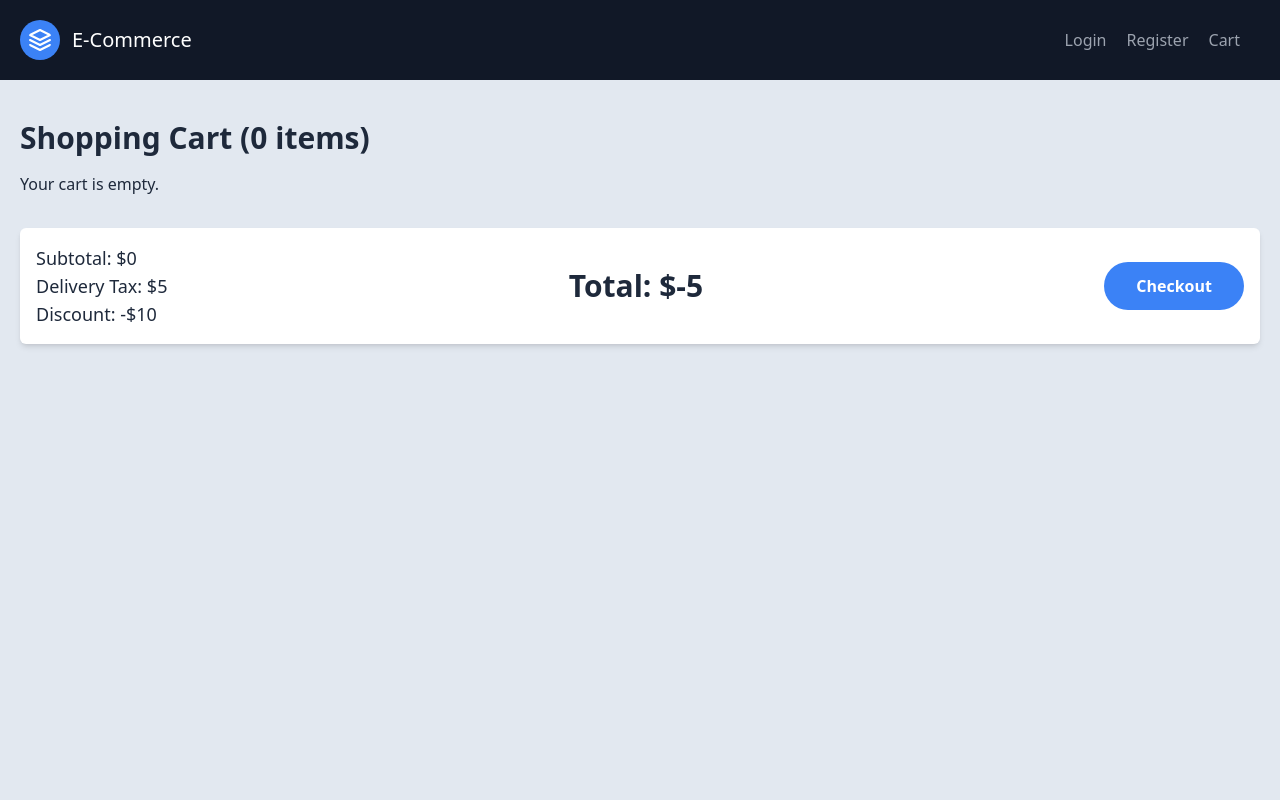
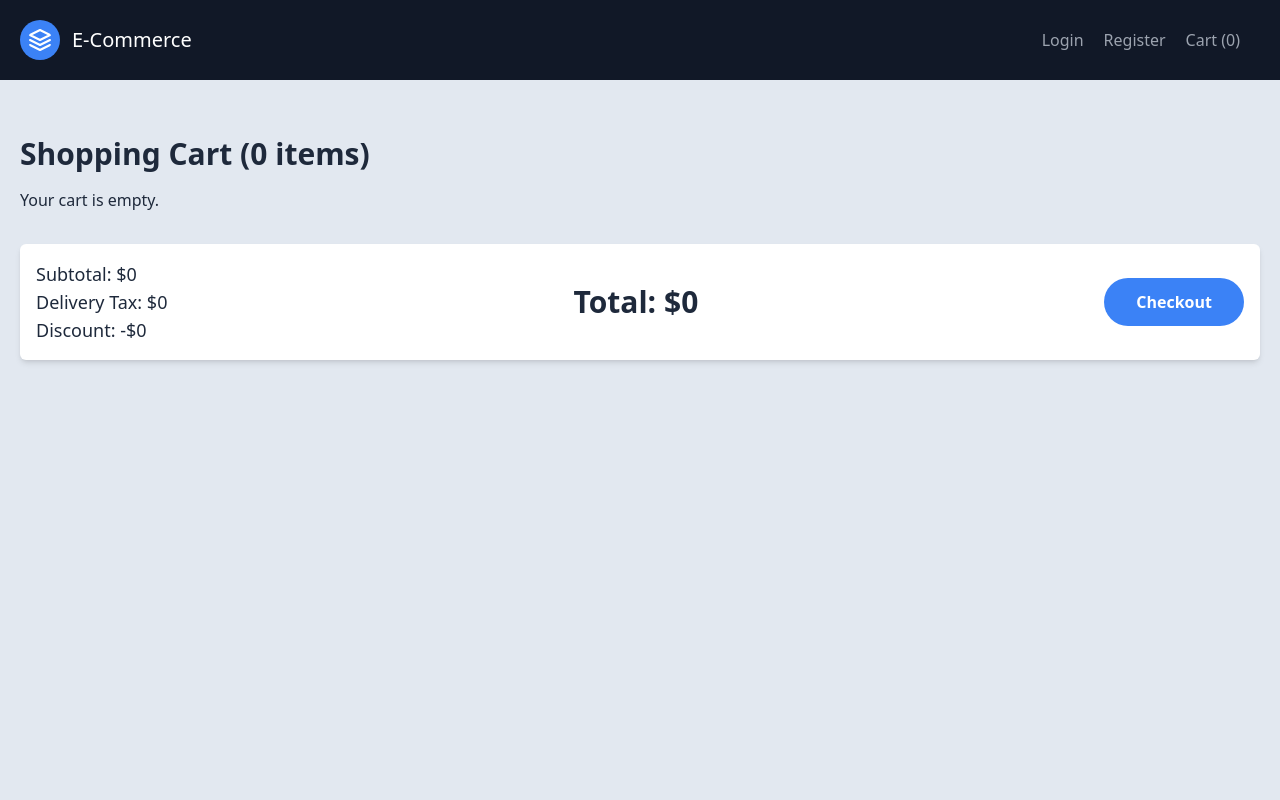
Before and after one commit to MD-Shahzaib/Ecommerce-App, a React (Create React App) app: page /cart in a window 1280 px wide. Shown: the top 800 px of the page. Built offline with nearby package versions, Linux system fonts and the light colour scheme.

Commit message:
clean up and update cart Context.

```diff
--- a/src/components/Navbar.js
+++ b/src/components/Navbar.js
@@ -1,7 +1,10 @@
-import React from 'react'
+import React, { useContext } from 'react'
 import { Link } from 'react-router-dom';
+import { CartContext } from '../context/CartContext';
 
 const Navbar = () => {
+    const { cartItems } = useContext(CartContext);
+
     return (
         <header className="text-gray-400 bg-gray-900 body-font">
             <div className="container mx-auto flex flex-wrap p-5 flex-col md:flex-row items-center">
@@ -9,7 +12,7 @@ const Navbar = () => {
                 <nav className="md:ml-auto flex flex-wrap items-center text-base justify-center">
                     <Link to="/login" className="mr-5 hover:text-white">Login</Link>
                     <Link to="/register" className="mr-5 hover:text-white">Register</Link>
-                    <Link to="/cart" className="mr-5 hover:text-white">Cart</Link>
+                    <Link to="/cart" className="mr-5 hover:text-white">Cart ({cartItems.length})</Link>
                 </nav>
             </div>
         </header>
--- a/src/context/CartContext.js
+++ b/src/context/CartContext.js
@@ -1,36 +1,52 @@
-// CartContext
 import React, { createContext, useEffect, useState } from 'react';
 
 export const CartContext = createContext();
 
 export const CartProvider = ({ children }) => {
+
     const [cartItems, setCartItems] = useState([]);
 
+    // Check if cart data exists in local storage.
     useEffect(() => {
-        // Check if cart data exists in local storage
         const cartData = localStorage.getItem('cart');
         if (cartData) {
             setCartItems(JSON.parse(cartData));
         }
     }, []);
 
+    // Save cart data to local storage when it changes.
     useEffect(() => {
-        // Save cart data to local storage when it changes
         localStorage.setItem('cart', JSON.stringify(cartItems));
     }, [cartItems]);
 
+
+
+
+
+
+
+
+
     const addToCart = (item) => {
+        // (1)
         // setCartItems([...cartItems, item]);
 
+
+        // (2)
+        // // Calculate the total price based on the original product price and the selected quantity
+        // const totalPrice = item.price * quantity;
+        // // Add the product to the cart with the selected quantity and total price
+        // const item = { ...product, quantity, totalPrice };
+        // addToCart(item);
+
+
+        // (3)
         // Check if the item is already in the cart
-        const itemInCart = cartItems.find((cartItem) => cartItem.id === item.id);
-
-        console.log(itemInCart);
-
+        const itemInCart = cartItems.find((cartItem) => cartItem._id === item._id);
         if (itemInCart) {
             // If the item is already in the cart, update the quantity.
             const updatedCart = cartItems.map((cartItem) =>
-                cartItem.id === item.id ? { ...cartItem, quantity: cartItem.quantity + 1 } : cartItem
+                cartItem._id === item._id ? { ...cartItem, quantity: cartItem.quantity + 1 } : cartItem
             );
             setCartItems(updatedCart);
         } else {
@@ -38,23 +54,72 @@ export const CartProvider = ({ children }) => {
             const newItem = { ...item, quantity: 1 };
             setCartItems([...cartItems, newItem]);
         }
+
+
+        // (4)
+        // const itemInCartIndex = cartItems.findIndex((cartItem) => cartItem._id === item._id);
+        // if (itemInCartIndex !== -1) {
+        //     // If the item is already in the cart, update the quantity and total price.
+        //     const updatedCart = [...cartItems];
+        //     const updatedItem = {
+        //         ...updatedCart[itemInCartIndex],
+        //         quantity: updatedCart[itemInCartIndex].quantity + 1,
+        //         totalPrice: (updatedCart[itemInCartIndex].quantity + 1) * item.price,
+        //     };
+        //     updatedCart[itemInCartIndex] = updatedItem;
+        //     setCartItems(updatedCart);
+        // } else {
+        //     // If the item is not in the cart, add it with quantity 1 and calculate the total price.
+        //     const newItem = {
+        //         ...item,
+        //         quantity: 1,
+        //         totalPrice: item.price,
+        //     };
+        //     setCartItems([...cartItems, newItem]);
+        // }
     };
+
+
+
+
+
+
+
+
+
+
 
     const removeFromCart = (itemId) => {
         const updatedCart = cartItems.filter((item) => item._id !== itemId);
         setCartItems(updatedCart);
-        // alert("removeFromCart")
-        console.log(cartItems)
-        console.log(itemId)
-        console.log(updatedCart)
     };
 
     const clearCart = () => {
         setCartItems([]);
     };
 
+    const incrementQuantity = (itemId) => {
+        const updatedCart = cartItems.map((item) => {
+            if (item._id === itemId) {
+                return { ...item, quantity: item.quantity + 1 };
+            }
+            return item;
+        });
+        setCartItems(updatedCart);
+    };
+
+    const decrementQuantity = (itemId) => {
+        const updatedCart = cartItems.map((item) => {
+            if (item._id === itemId && item.quantity > 1) {
+                return { ...item, quantity: item.quantity - 1 };
+            }
+            return item;
+        });
+        setCartItems(updatedCart);
+    };
+
     return (
-        <CartContext.Provider value={{ cartItems, addToCart, removeFromCart, clearCart }}>
+        <CartContext.Provider value={{ cartItems, addToCart, removeFromCart, clearCart, incrementQuantity, decrementQuantity }}>
             {children}
         </CartContext.Provider>
     );
--- a/src/screens/ProductListing.js
+++ b/src/screens/ProductListing.js
@@ -4,9 +4,9 @@ import { CartContext } from '../context/CartContext';
 
 function ProductListing() {
 
-    // const [cartItems, setCartItems] = useState([]);
     const { addToCart } = useContext(CartContext);
     const [products, setProducts] = useState([]);
+
     useEffect(() => {
         fetchProducts();
     }, []);
@@ -20,28 +20,6 @@ function ProductListing() {
             console.error('Error fetching products:', error);
         }
     };
-
-    /* const addToCart = (item) => {
-        console.log("product -----> ", item);
-        // Check if the item is already in the cart
-        const itemInCart = cartItems.find((cartItem) => cartItem.id === item.id);
-
-        if (itemInCart) {
-            // If the item is already in the cart, update the quantity.
-            const updatedCart = cartItems.map((cartItem) =>
-                cartItem.id === item.id ? { ...cartItem, quantity: cartItem.quantity + 1 } : cartItem
-            );
-            setCartItems(updatedCart);
-        } else {
-            // If the item is not in the cart, add it with quantity 1.
-            const newItem = { ...item, quantity: 1 };
-            setCartItems([...cartItems, newItem]);
-        }
-    } */
-
-    const handleAddToCart = (product) => {
-        addToCart(product)
-    }
 
     return (
         <>
@@ -58,7 +36,7 @@ function ProductListing() {
                                         <h2 className="tracking-widest text-xs title-font font-medium text-gray-400 mb-1">BRAND : {product.brand}</h2>
                                         <p className="leading-relaxed mb-3">{product.description}</p>
                                         <div className="flex items-center flex-wrap ">
-                                            <button className="bg-blue-500 hover:bg-blue-600 text-white px-4 py-2 rounded" onClick={() => { handleAddToCart(product) }}>Add to Cart</button>
+                                            <button className="bg-blue-500 hover:bg-blue-600 text-white px-4 py-2 rounded" onClick={() => { addToCart(product) }}>Add to Cart</button>
                                             <span className="text-gray-400 items-center lg:ml-auto md:ml-0 ml-auto leading-none text-sm">${product.price}</span>
                                         </div>
                                     </div>
--- a/src/screens/ShopCart.js
+++ b/src/screens/ShopCart.js
@@ -4,45 +4,19 @@ import { CartContext } from '../context/CartContext';
 
 const ShopCart = () => {
 
-    const { cartItems, removeFromCart, clearCart } = useContext(CartContext);
-
-    /* const cartItems = [
-        {
-            id: 1,
-            image: 'https://dummyimage.com/200x150',
-            title: 'Product 1',
-            category: 'Category 1',
-            price: 10,
-            quantity: 2,
-        },
-        {
-            id: 2,
-            image: 'https://dummyimage.com/200x150',
-            title: 'Product 2',
-            category: 'Category 2',
-            price: 15,
-            quantity: 1,
-        },
-        {
-            id: 3,
-            image: 'https://dummyimage.com/200x150',
-            title: 'Product 3',
-            category: 'Category 1',
-            price: 20,
-            quantity: 3,
-        },
-    ]; */
-
+    const { cartItems, clearCart, removeFromCart, incrementQuantity, decrementQuantity } = useContext(CartContext);
     const cartTotal = cartItems.reduce((total, item) => total + item.price, 0);
-    const deliveryTax = 5;
-    const discount = 10;
+    const deliveryTax = 0;
+    const discount = 0;
     const subtotal = cartTotal + deliveryTax - discount;
 
     return (
         <div className="min-h-screen bg-slate-200 text-slate-800">
             <div className="container mx-auto px-5 py-10">
-                <h1 className="text-3xl font-bold mb-4">Shopping Cart ({cartItems.length} items)</h1>
-                {/* <button onClick={clearCart} className='bg-blue-500 hover:bg-blue-600 text-white px-4 py-2 rounded' >Clear Cart</button> */}
+                <div className="flex justify-between items-center mb-4 flex-wrap">
+                    <h1 className="text-3xl font-bold mt-4">Shopping Cart ({cartItems.length} items)</h1>
+                    {cartItems.length !== 0 && <button onClick={clearCart} className='bg-blue-500 hover:bg-blue-600 text-white px-4 py-2 rounded mt-4' >Clear All</button>}
+                </div>
 
                 {cartItems.length === 0 ? (
                     <p>Your cart is empty.</p>
@@ -59,13 +33,9 @@ const ShopCart = () => {
                                 </div>
                                 <div className="flex items-center justify-between mt-4">
                                     <div className="flex items-center">
-                                        <button className="bg-blue-500 text-white rounded-l px-3 py-2 focus:outline-none">
-                                            -
-                                        </button>
+                                        <button className="bg-blue-500 text-white rounded-l px-3 py-2 focus:outline-none" onClick={() => decrementQuantity(item._id)}>-</button>
                                         <span className="px-3">{item.quantity}</span>
-                                        <button className="bg-blue-500 text-white rounded-r px-3 py-2 focus:outline-none">
-                                            +
-                                        </button>
+                                        <button className="bg-blue-500 text-white rounded-r px-3 py-2 focus:outline-none" onClick={() => incrementQuantity(item._id)}>+</button>
                                     </div>
                                     <button className="text-red-500 focus:outline-none" onClick={() => { removeFromCart(item._id) }}>Remove</button>
                                 </div>
@@ -73,36 +43,6 @@ const ShopCart = () => {
                                     <p className="text-lg">Price: ${item.price}</p>
                                 </div>
                             </div>
-
-                            // <div class="p-4 md:w-1/3">
-                            //     <div class="h-full border-2 border-gray-200 border-opacity-60 rounded-lg overflow-hidden">
-                            //         <img class="lg:h-48 md:h-36 w-full object-cover object-center" src="https://dummyimage.com/720x400" alt="blog" />
-                            //         <div class="p-6">
-                            //             <h2 class="tracking-widest text-xs title-font font-medium text-gray-400 mb-1">CATEGORY</h2>
-                            //             <h1 class="title-font text-lg font-medium text-gray-900 mb-3">The Catalyzer</h1>
-                            //             <p class="leading-relaxed mb-3">Photo booth fam kinfolk cold-pressed sriracha leggings jianbing microdosing tousled waistcoat.</p>
-                            //             <div class="flex items-center flex-wrap ">
-                            //                 <a class="text-indigo-500 inline-flex items-center md:mb-2 lg:mb-0">Learn More
-                            //                     <svg class="w-4 h-4 ml-2" viewBox="0 0 24 24" stroke="currentColor" stroke-width="2" fill="none" stroke-linecap="round" stroke-linejoin="round">
-                            //                         <path d="M5 12h14"></path>
-                            //                         <path d="M12 5l7 7-7 7"></path>
-                            //                     </svg>
-                            //                 </a>
-                            //                 <span class="text-gray-400 mr-3 inline-flex items-center lg:ml-auto md:ml-0 ml-auto leading-none text-sm pr-3 py-1 border-r-2 border-gray-200">
-                            //                     <svg class="w-4 h-4 mr-1" stroke="currentColor" stroke-width="2" fill="none" stroke-linecap="round" stroke-linejoin="round" viewBox="0 0 24 24">
-                            //                         <path d="M1 12s4-8 11-8 11 8 11 8-4 8-11 8-11-8-11-8z"></path>
-                            //                         <circle cx="12" cy="12" r="3"></circle>
-                            //                     </svg>1.2K
-                            //                 </span>
-                            //                 <span class="text-gray-400 inline-flex items-center leading-none text-sm">
-                            //                     <svg class="w-4 h-4 mr-1" stroke="currentColor" stroke-width="2" fill="none" stroke-linecap="round" stroke-linejoin="round" viewBox="0 0 24 24">
-                            //                         <path d="M21 11.5a8.38 8.38 0 01-.9 3.8 8.5 8.5 0 01-7.6 4.7 8.38 8.38 0 01-3.8-.9L3 21l1.9-5.7a8.38 8.38 0 01-.9-3.8 8.5 8.5 0 014.7-7.6 8.38 8.38 0 013.8-.9h.5a8.48 8.48 0 018 8v.5z"></path>
-                            //                     </svg>6
-                            //                 </span>
-                            //             </div>
-                            //         </div>
-                            //     </div>
-                            // </div>
                         ))}
                     </div>
                 )}
```
Also changed, not shown: 1 other file (tests, documents, lock files or other folders).
